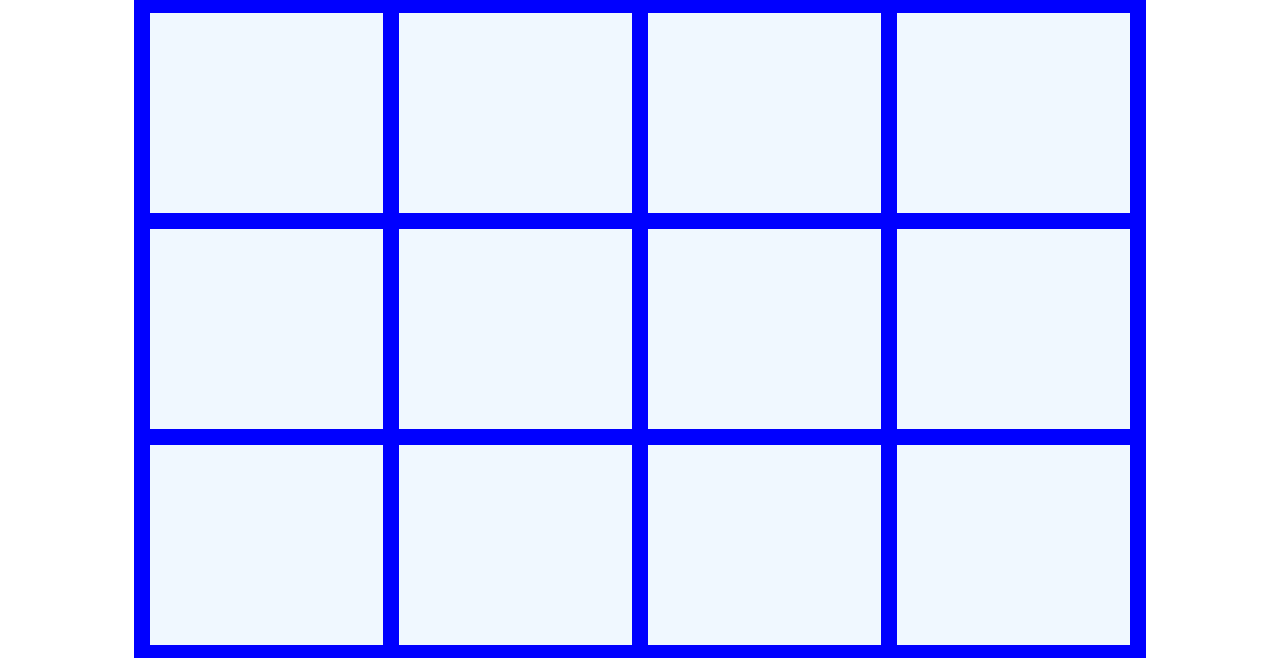
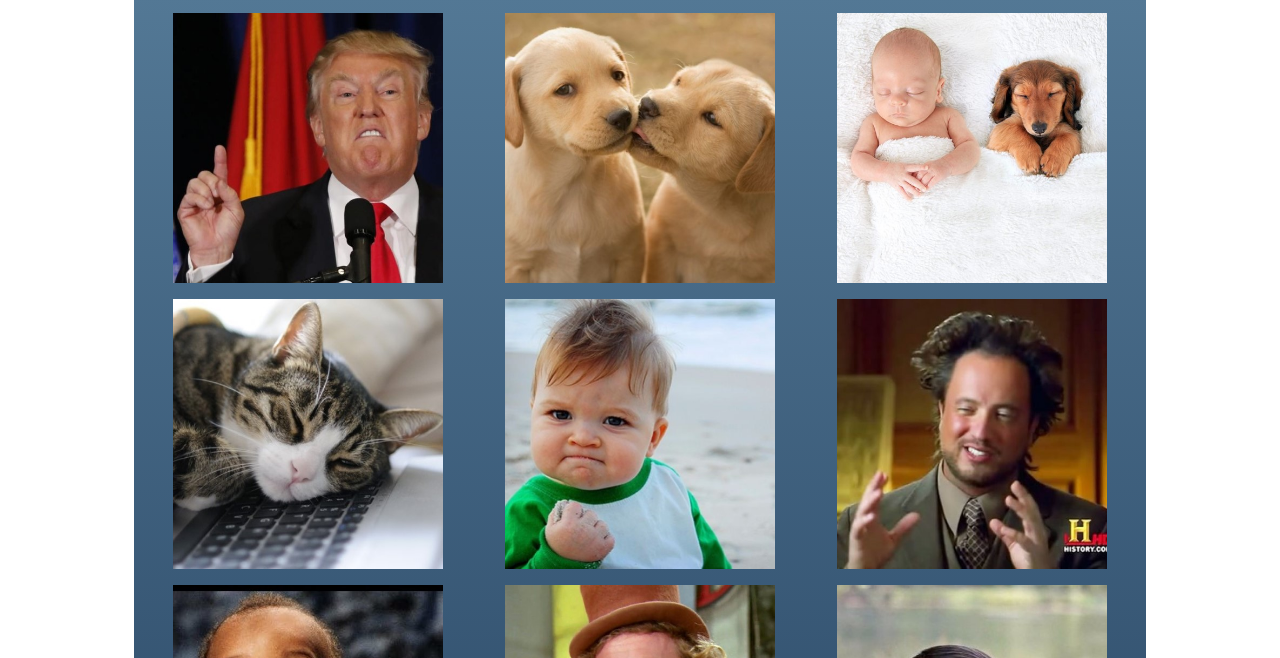
Before and after one commit to Cedrus81/Day30-31-Sprint-2, a plain HTML site: page index.html in a window 1280 px wide. Shown: the part 126-784 px from the top of the page. Drawn offline with Linux system fonts and the light colour scheme.

Commit message:
added photo gallery

```diff
--- a/index.html
+++ b/index.html
@@ -22,32 +22,16 @@
         </nav>
     </header>
     <main>
-        <div class="main-nav flex space-around">
+        <nav class="main-nav full flex space-around">
             <input type="text" placeholder="Search for meme">
             <div class="flex">
                 <ul class="keyword-links clear-list flex align-end">
                 </ul>
                 <button>More</button>
             </div>
-        </div>
-        <div class="main-gallery grid">
-            <div></div>
-            <div></div>
-            <div></div>
-            <div></div>
-            <div></div>
-            <div></div>
-            <div></div>
-            <div></div>
-            <div></div>
-            <div></div>
-            <div></div>
-            <div></div>
-            <div></div>
-            <div></div>
-            <div></div>
-            <div></div>
-        </div>
+        </nav>
+        <article class="main-gallery grid">
+        </article>
     </main>
     <script src="js/main.js"></script>
 </body>
--- a/js/main.js
+++ b/js/main.js
@@ -11,6 +11,7 @@ var gKeywords = [
 
 function init() {
     renderKeywords()
+    renderGallery()
 }
 
 
@@ -25,7 +26,17 @@ function renderKeywords() {
     elList.innerHTML = strHTML
 }
 
-
+function renderGallery() {
+    const elGallery = document.querySelector('.main-gallery')
+    //get images
+    // for each, add inside .main-gallery
+    const images = getImages()
+    console.log(images);
+    images.forEach(image =>
+        elGallery.innerHTML += `<img class="gallery-item" src="${image.url}" alt="">`
+    )
+    // debugger
+}
 
 
 
@@ -37,8 +48,34 @@ function getKeyWords() {
     return gKeywords
 }
 
+function getImages() {
+    const images = []
+    for (let i = 0; i < 18; i++) {
+        images[i] = {
+            id: makeId(),
+            url: `./images-square/${i + 1}.jpg`,
+            keywords: [],
+        }
+    }
+    return images
+}
+
 
 // return the wanted size of the keyword on the search-bar. maximum allowed is 2.5em
 function setFontSize(value) {
     return Math.min(2.5, 1 + value * 0.1)
 }
+
+
+
+// todo: move to service - utils
+
+function makeId(length = 5) {
+    var txt = '';
+    var characters = 'ABCDEFGHIJKLMNOPQRSTUVWXYZabcdefghijklmnopqrstuvwxyz0123456789';
+    for (var i = 0; i < length; i++) {
+        txt += characters.charAt(Math.floor(Math.random() * characters.length));
+    }
+
+    return txt;
+}
--- a/styles/main.css
+++ b/styles/main.css
@@ -63,16 +63,17 @@ main{
 .main-gallery{
     margin-inline: auto;
     padding: 1em;
-    background-color: blue;
-    overflow-y: scroll;
+    background: linear-gradient(to top, #09203f 0%, #537895 100%);
     max-width: 980px;
-    grid-template-columns: repeat(auto-fill, minmax(200px, 1fr));
-    grid-auto-rows: 200px;
+    grid-template-columns: repeat(auto-fill, minmax(250px, 1fr));
+    grid-auto-rows: 270px;
     grid-gap: 1em;
 }
 
 .main-gallery > *{
-    background-color: aliceblue;
+    width: 100%;
+    height: 100%;
+    object-fit: contain;
 }
 
 
```
